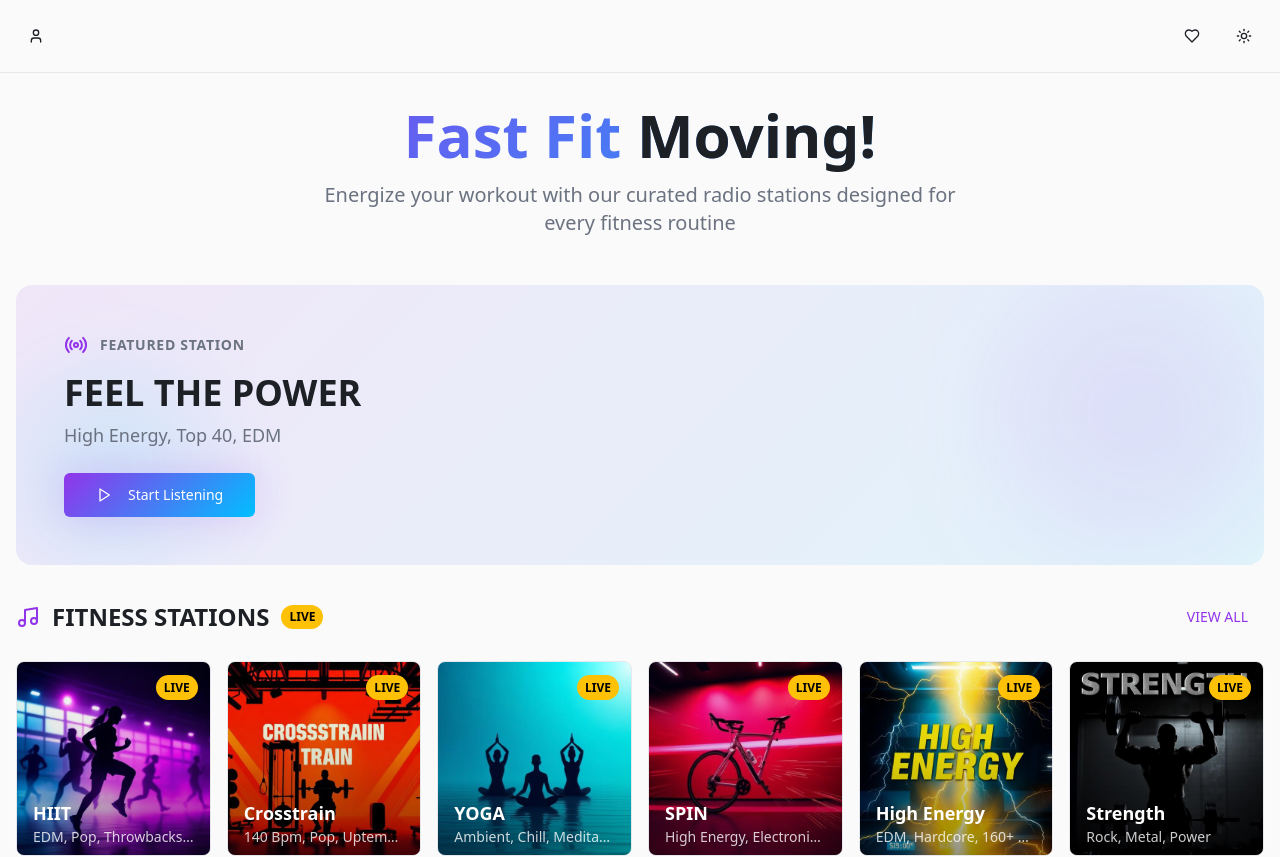
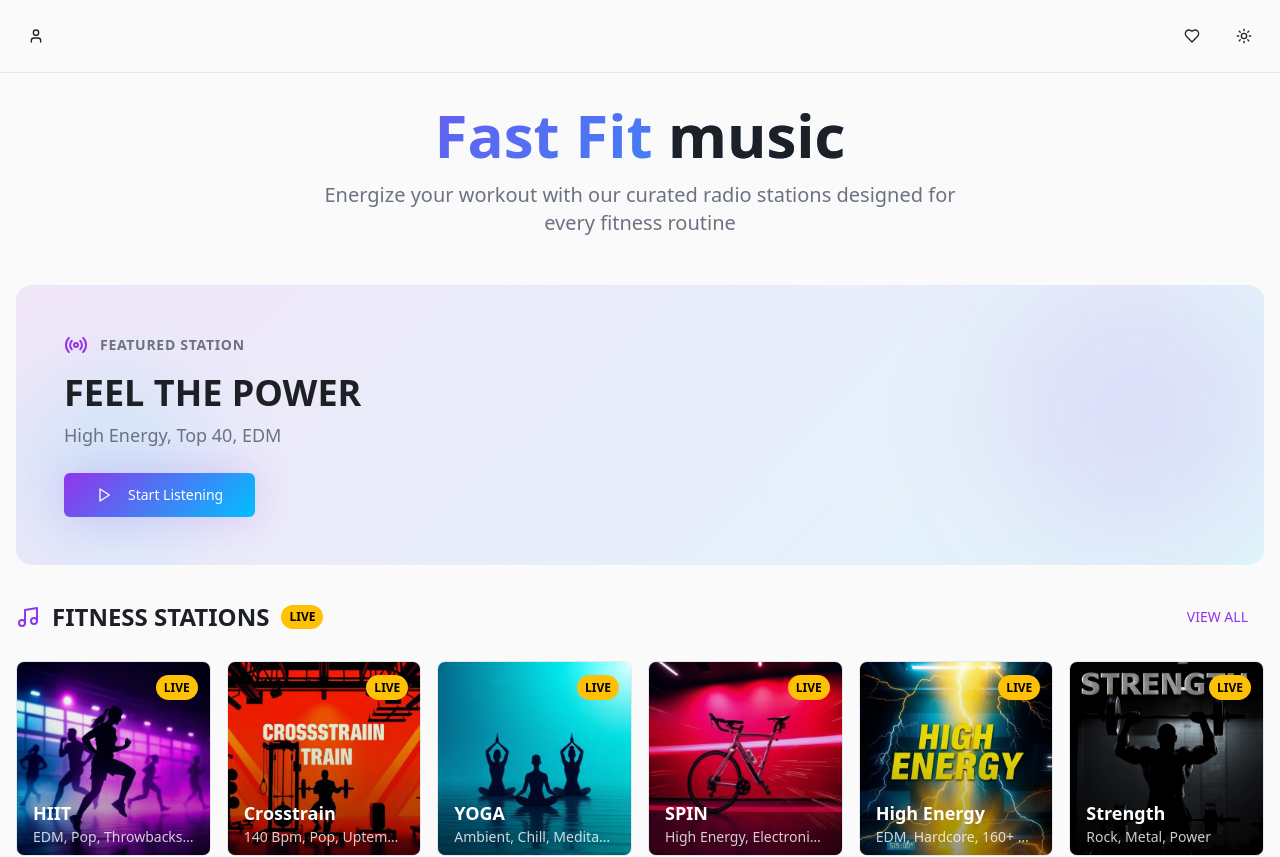
Before and after one commit to sebastiangut/fastfit-beat, a React (Vite) app: page / in a window 1280 px wide. Shown: the top 857 px of the page. Built offline with nearby package versions, Linux system fonts and the light colour scheme.

Commit message:
Update heading to "Fast Fit Music!"
Updated the heading to "Fast Fit Music!".

```diff
--- a/src/pages/Index.tsx
+++ b/src/pages/Index.tsx
@@ -109,7 +109,7 @@ const Index = () => {
         {/* Hero section */}
         <div className="text-center mb-12">
           <h1 className="text-4xl md:text-6xl font-bold mb-4 bg-gradient-primary bg-clip-text text-transparent">
-            Fast Fit <span className="text-foreground">Moving!</span>
+            Fast Fit <span className="text-foreground">music</span>
           </h1>
           <p className="text-xl text-muted-foreground max-w-2xl mx-auto">
             Energize your workout with our curated radio stations designed for every fitness routine
```
